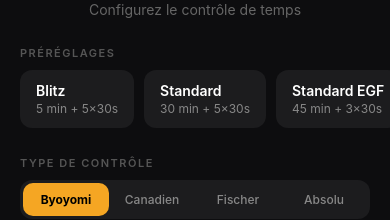
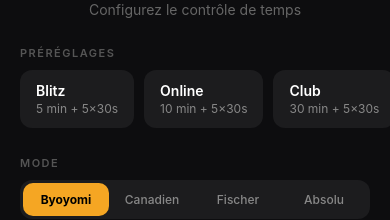
Before and after one commit to RudyMCh/go-clock, a React Native app: screen / in a window 390 px wide. Shown: the part 147-367 px from the top of the page. Built offline with nearby package versions, Linux system fonts and the light colour scheme.

Commit message:
feat(retour testeur) : ajout bouton démarrer, préréglage par mode, ajouts traductions, fix spashscreen

```diff
--- a/App.tsx
+++ b/App.tsx
@@ -1,8 +1,11 @@
-import React, { useState } from 'react';
+import React, { useEffect, useState } from 'react';
 import { TimeControlConfig, Player } from './src/types';
 import { LanguageProvider } from './src/i18n/LanguageContext';
 import SetupScreen from './src/screens/SetupScreen';
 import GameScreen from './src/screens/GameScreen';
+
+import * as SplashScreen from 'expo-splash-screen';
+SplashScreen.preventAutoHideAsync();
 
 type Screen = 'setup' | 'game';
 
@@ -27,6 +30,8 @@ function AppContent() {
 }
 
 export default function App() {
+  useEffect(() => { SplashScreen.hideAsync(); }, []);
+
   return (
     <LanguageProvider>
       <AppContent />
--- a/app.json
+++ b/app.json
@@ -2,13 +2,13 @@
   "expo": {
     "name": "Go Clock",
     "slug": "go-clock",
-    "version": "1.0.1",
+    "version":"1.1.0",
     "orientation": "portrait",
     "icon": "./assets/icon.png",
     "userInterfaceStyle": "dark",
     "splash": {
       "image": "./assets/splash-icon.png",
-      "resizeMode": "contain",
+      "resizeMode": "cover",
       "backgroundColor": "#0D0D0F"
     },
     "ios": {
@@ -30,6 +30,16 @@
     "web": {
       "favicon": "./assets/favicon.png"
     },
+    "plugins": [
+      [
+        "expo-splash-screen",
+        {
+          "backgroundColor": "#0D0D0F",
+          "image": "./assets/splash-icon.png",
+          "resizeMode": "COVER"
+        }
+      ]
+    ],
     "extra": {
       "eas": {
         "projectId": "7530ea81-1550-453f-b835-e000a529e926"
--- a/package.json
+++ b/package.json
@@ -1,6 +1,6 @@
 {
   "name": "clock",
-  "version": "1.0.0",
+  "version": "1.1.0",
   "main": "index.ts",
   "scripts": {
     "start": "expo start",
@@ -14,6 +14,7 @@
     "expo-av": "~16.0.8",
     "expo-haptics": "~15.0.8",
     "expo-keep-awake": "~15.0.8",
+    "expo-splash-screen": "~31.0.13",
     "expo-status-bar": "~3.0.9",
     "react": "19.1.0",
     "react-native": "0.81.5"
--- a/src/hooks/useSoundAlerts.ts
+++ b/src/hooks/useSoundAlerts.ts
@@ -40,7 +40,8 @@ function getCriticalSeconds(
   }
 
   // Absolu et Fischer : la pendule principale mène directement à la défaite
-  return playerState.mainTimeLeft;
+  if (playerState.mainTimeLeft <= 30) return playerState.mainTimeLeft;
+  return null;
 }
 
 export function useSoundAlerts(gameState: GameState) {
--- a/src/i18n/translations.ts
+++ b/src/i18n/translations.ts
@@ -75,7 +75,7 @@ const fr: Translations = {
   appName: 'Horloge de Go',
   appSubtitle: 'Configurez le contrôle de temps',
   presets: 'Préréglages',
-  timeControlType: 'Type de contrôle',
+  timeControlType: 'Mode',
   startGame: 'Démarrer la partie',
   custom: 'Personnalisé',
 
@@ -140,7 +140,7 @@ const en: Translations = {
   appName: 'Go Clock',
   appSubtitle: 'Configure time control',
   presets: 'Presets',
-  timeControlType: 'Time control type',
+  timeControlType: 'Mode',
   startGame: 'Start game',
   custom: 'Custom',
 
@@ -205,7 +205,7 @@ const ko: Translations = {
   appName: '바둑 시계',
   appSubtitle: '시간 설정',
   presets: '사전 설정',
-  timeControlType: '시간 방식',
+  timeControlType: '방식',
   startGame: '게임 시작',
   custom: '직접 설정',
 
@@ -270,7 +270,7 @@ const ja: Translations = {
   appName: '囲碁時計',
   appSubtitle: '持ち時間を設定',
   presets: 'プリセット',
-  timeControlType: '時間制御',
+  timeControlType: 'モード',
   startGame: '対局開始',
   custom: 'カスタム',
 
@@ -335,7 +335,7 @@ const zh: Translations = {
   appName: '围棋计时',
   appSubtitle: '配置用时规则',
   presets: '预设',
-  timeControlType: '计时类型',
+  timeControlType: '模式',
   startGame: '开始对局',
   custom: '自定义',
 
--- a/src/logic/presets.ts
+++ b/src/logic/presets.ts
@@ -1,29 +1,54 @@
 import { Preset } from '../types';
 
 export const PRESETS: Preset[] = [
+  // ── Byoyomi ──────────────────────────────────────────────────────────────
+  // Blitz en ligne / bullet club
   {
     name: 'Blitz',
     description: '5 min + 5×30s',
     config: { type: 'byoyomi', mainTime: 5 * 60, periods: 5, periodTime: 30 },
   },
+  // Cadence rapide online (OGS standard)
   {
-    name: 'Standard',
+    name: 'Online',
+    description: '10 min + 5×30s',
+    config: { type: 'byoyomi', mainTime: 10 * 60, periods: 5, periodTime: 30 },
+  },
+  // Partie de club typique
+  {
+    name: 'Club',
     description: '30 min + 5×30s',
     config: { type: 'byoyomi', mainTime: 30 * 60, periods: 5, periodTime: 30 },
   },
+  // Standard EGF (tournoi européen)
   {
-    name: 'Standard EGF',
+    name: 'EGF',
     description: '45 min + 3×30s',
     config: { type: 'byoyomi', mainTime: 45 * 60, periods: 3, periodTime: 30 },
   },
+  // Longue partie / tournoi sérieux
   {
-    name: 'Online (OGS)',
-    description: '10 min + 5×30s',
-    config: { type: 'byoyomi', mainTime: 10 * 60, periods: 5, periodTime: 30 },
+    name: 'Long',
+    description: '60 min + 5×60s',
+    config: { type: 'byoyomi', mainTime: 60 * 60, periods: 5, periodTime: 60 },
   },
+
+  // ── Canadian ─────────────────────────────────────────────────────────────
+  // Cadence rapide (style AGA minimum)
   {
-    name: 'Canadien',
-    description: '30 min + 25 coups/10 min',
+    name: 'Rapide',
+    description: '20 min + 20 / 5 min',
+    config: {
+      type: 'canadian',
+      mainTime: 20 * 60,
+      movesPerPeriod: 20,
+      periodTime: 5 * 60,
+    },
+  },
+  // Cadence standard club
+  {
+    name: 'Standard',
+    description: '30 min + 25 / 10 min',
     config: {
       type: 'canadian',
       mainTime: 30 * 60,
@@ -31,14 +56,67 @@ export const PRESETS: Preset[] = [
       periodTime: 10 * 60,
     },
   },
+  // Longue partie
   {
-    name: 'Fischer Blitz',
-    description: '5 min + 10s/coup',
-    config: { type: 'fischer', mainTime: 5 * 60, increment: 10 },
+    name: 'Long',
+    description: '45 min + 30 / 10 min',
+    config: {
+      type: 'canadian',
+      mainTime: 45 * 60,
+      movesPerPeriod: 30,
+      periodTime: 10 * 60,
+    },
   },
+
+  // ── Fischer ──────────────────────────────────────────────────────────────
+  // Blitz en ligne (5+5 style)
   {
-    name: 'Mort subite',
-    description: '30 min total',
+    name: 'Blitz',
+    description: '5 min + 5s',
+    config: { type: 'fischer', mainTime: 5 * 60, increment: 5 },
+  },
+  // Rapide (cadence confortable)
+  {
+    name: 'Rapide',
+    description: '15 min + 10s',
+    config: { type: 'fischer', mainTime: 15 * 60, increment: 10 },
+  },
+  // Standard
+  {
+    name: 'Standard',
+    description: '30 min + 15s',
+    config: { type: 'fischer', mainTime: 30 * 60, increment: 15 },
+  },
+  // Longue partie
+  {
+    name: 'Long',
+    description: '60 min + 30s',
+    config: { type: 'fischer', mainTime: 60 * 60, increment: 30 },
+  },
+
+  // ── Absolute ─────────────────────────────────────────────────────────────
+  // Partie express
+  {
+    name: 'Blitz',
+    description: '10 min',
+    config: { type: 'absolute', mainTime: 10 * 60 },
+  },
+  // Rapide
+  {
+    name: 'Rapide',
+    description: '20 min',
+    config: { type: 'absolute', mainTime: 20 * 60 },
+  },
+  // Standard (AGA minimum pour partie officielle)
+  {
+    name: 'Standard',
+    description: '30 min',
     config: { type: 'absolute', mainTime: 30 * 60 },
   },
+  // Longue partie
+  {
+    name: 'Long',
+    description: '60 min',
+    config: { type: 'absolute', mainTime: 60 * 60 },
+  },
 ];
--- a/src/screens/SetupScreen.tsx
+++ b/src/screens/SetupScreen.tsx
@@ -6,6 +6,7 @@ import {
   ScrollView,
   StyleSheet,
   SafeAreaView,
+  Platform,
 } from 'react-native';
 import AsyncStorage from '@react-native-async-storage/async-storage';
 import {
@@ -247,7 +248,7 @@ export default function SetupScreen({ onStart }: Props) {
           style={s.presetsScroll}
           contentContainerStyle={s.presetsContent}
         >
-          {PRESETS.map((preset) => (
+          {PRESETS.filter((p) => p.config.type === activeTab).map((preset) => (
             <TouchableOpacity
               key={preset.name}
               style={s.presetCard}
@@ -286,8 +287,8 @@ export default function SetupScreen({ onStart }: Props) {
                 label={t.mainTime}
                 value={byoMainMins}
                 unit={t.unitMin}
-                onIncrease={() => setByoMainMins((v) => v + 5)}
-                onDecrease={() => setByoMainMins((v) => Math.max(0, v - 5))}
+                onIncrease={() => setByoMainMins((v) => v + 1)}
+                onDecrease={() => setByoMainMins((v) => Math.max(0, v - 1))}
                 canDecrease={byoMainMins > 0}
               />
               <Stepper
@@ -302,9 +303,9 @@ export default function SetupScreen({ onStart }: Props) {
                 label={t.periodDuration}
                 value={byoPeriodSecs}
                 unit={t.unitSec}
-                onIncrease={() => setByoPeriodSecs((v) => v + 5)}
-                onDecrease={() => setByoPeriodSecs((v) => Math.max(5, v - 5))}
-                canDecrease={byoPeriodSecs > 5}
+                onIncrease={() => setByoPeriodSecs((v) => v + 1)}
+                onDecrease={() => setByoPeriodSecs((v) => Math.max(1, v - 1))}
+                canDecrease={byoPeriodSecs > 1}
               />
             </>
           )}
@@ -315,17 +316,17 @@ export default function SetupScreen({ onStart }: Props) {
                 label={t.mainTime}
                 value={canMainMins}
                 unit={t.unitMin}
-                onIncrease={() => setCanMainMins((v) => v + 5)}
-                onDecrease={() => setCanMainMins((v) => Math.max(0, v - 5))}
+                onIncrease={() => setCanMainMins((v) => v + 1)}
+                onDecrease={() => setCanMainMins((v) => Math.max(0, v - 1))}
                 canDecrease={canMainMins > 0}
               />
               <Stepper
                 label={t.movesPerPeriod}
                 value={canMoves}
                 unit={t.unitMoves}
-                onIncrease={() => setCanMoves((v) => v + 5)}
-                onDecrease={() => setCanMoves((v) => Math.max(5, v - 5))}
-                canDecrease={canMoves > 5}
+                onIncrease={() => setCanMoves((v) => v + 1)}
+                onDecrease={() => setCanMoves((v) => Math.max(1, v - 1))}
+                canDecrease={canMoves > 1}
               />
               <Stepper
                 label={t.periodDuration}
@@ -364,9 +365,9 @@ export default function SetupScreen({ onStart }: Props) {
               label={t.totalTime}
               value={absMainMins}
               unit={t.unitMin}
-              onIncrease={() => setAbsMainMins((v) => v + 5)}
-              onDecrease={() => setAbsMainMins((v) => Math.max(5, v - 5))}
-              canDecrease={absMainMins > 5}
+              onIncrease={() => setAbsMainMins((v) => v + 1)}
+              onDecrease={() => setAbsMainMins((v) => Math.max(1, v - 1))}
+              canDecrease={absMainMins > 1}
             />
           )}
         </View>
@@ -415,7 +416,7 @@ export default function SetupScreen({ onStart }: Props) {
 const s = StyleSheet.create({
   root: { flex: 1, backgroundColor: '#0D0D0F' },
   scroll: { flex: 1 },
-  scrollContent: { paddingHorizontal: 20, paddingTop: 16 },
+  scrollContent: { paddingHorizontal: 20, paddingTop: Platform.OS === 'android' ? 40 : 16 },
 
   langRow: {
     flexDirection: 'row',
```
Also changed, not shown: src/screens/GameScreen.tsx (+36 -2 lines), 2 other files (tests, documents, lock files or other folders).
